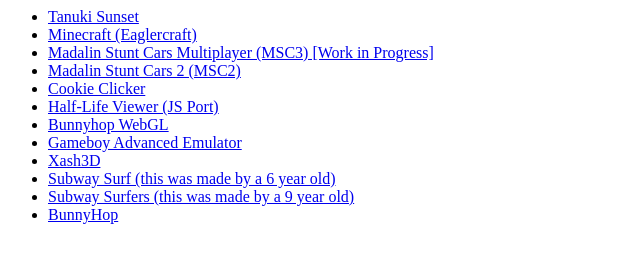
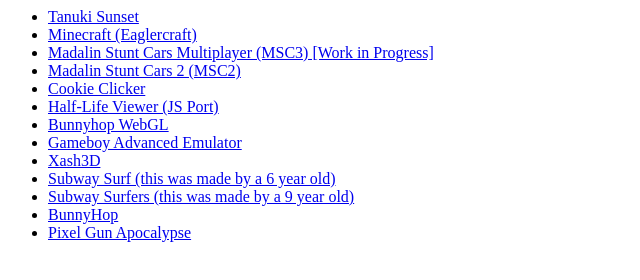
Before and after one commit to unbl0ck3d-games/games, a plain HTML site: page gamelist/index.html in a window 1280 px wide. Shown: the whole page, without its empty margins (0-640 px from the left). Drawn offline with Linux system fonts and the light colour scheme.

Commit message:
Update index.html

```diff
--- a/gamelist/index.html
+++ b/gamelist/index.html
@@ -22,4 +22,6 @@
   <li><a href="https://unbl0ck3d-games.github.io/Subway-Surfers/game.html">Subway Surfers (this was made by a 9 year old)</a></li>
 
   <li><a href="https://unbl0ck3d-games.github.io/BunnyHop/">BunnyHop</a></li>
+
+  <li><a href="https://unbl0ck3d-games.github.io/pixel-gun-apocalypse/">Pixel Gun Apocalypse</a></li>
 </ul>
```
